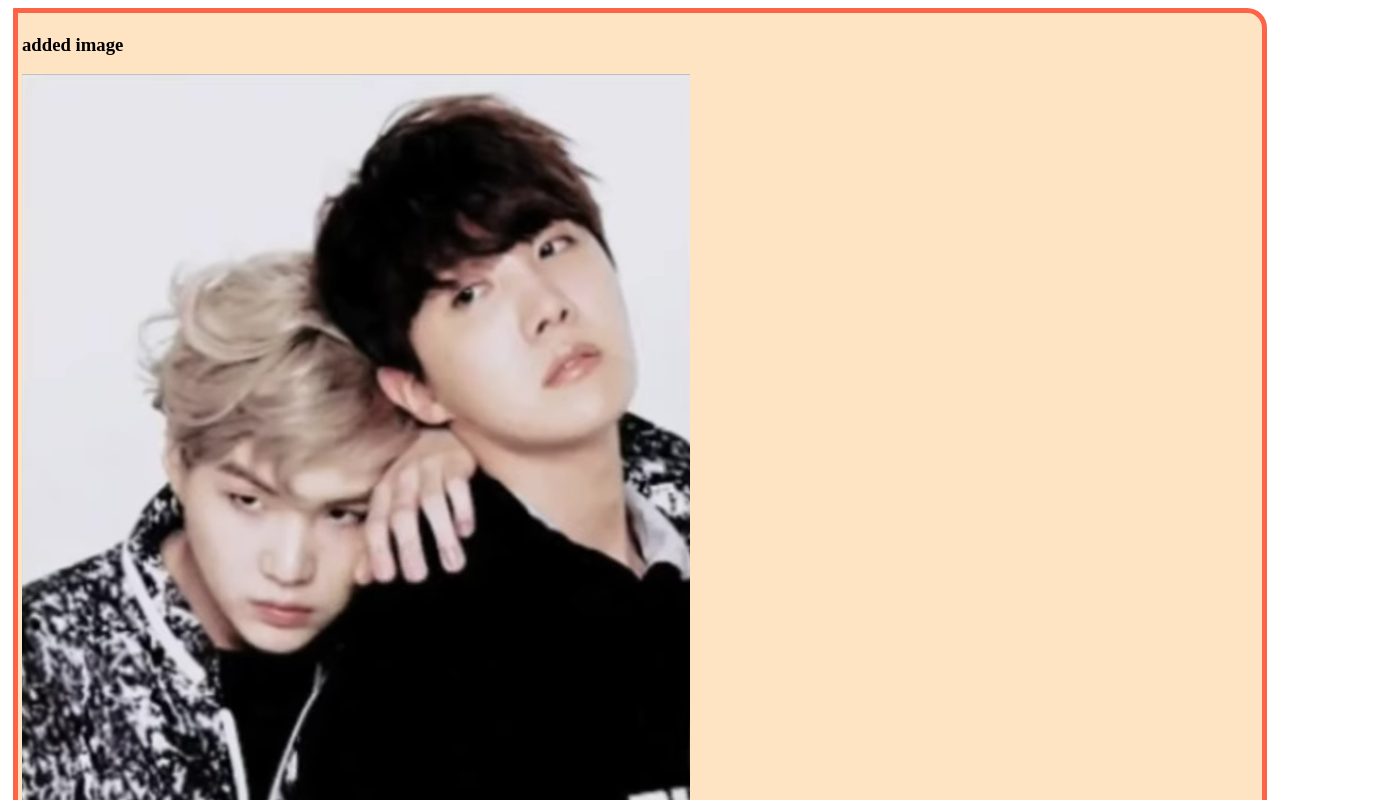
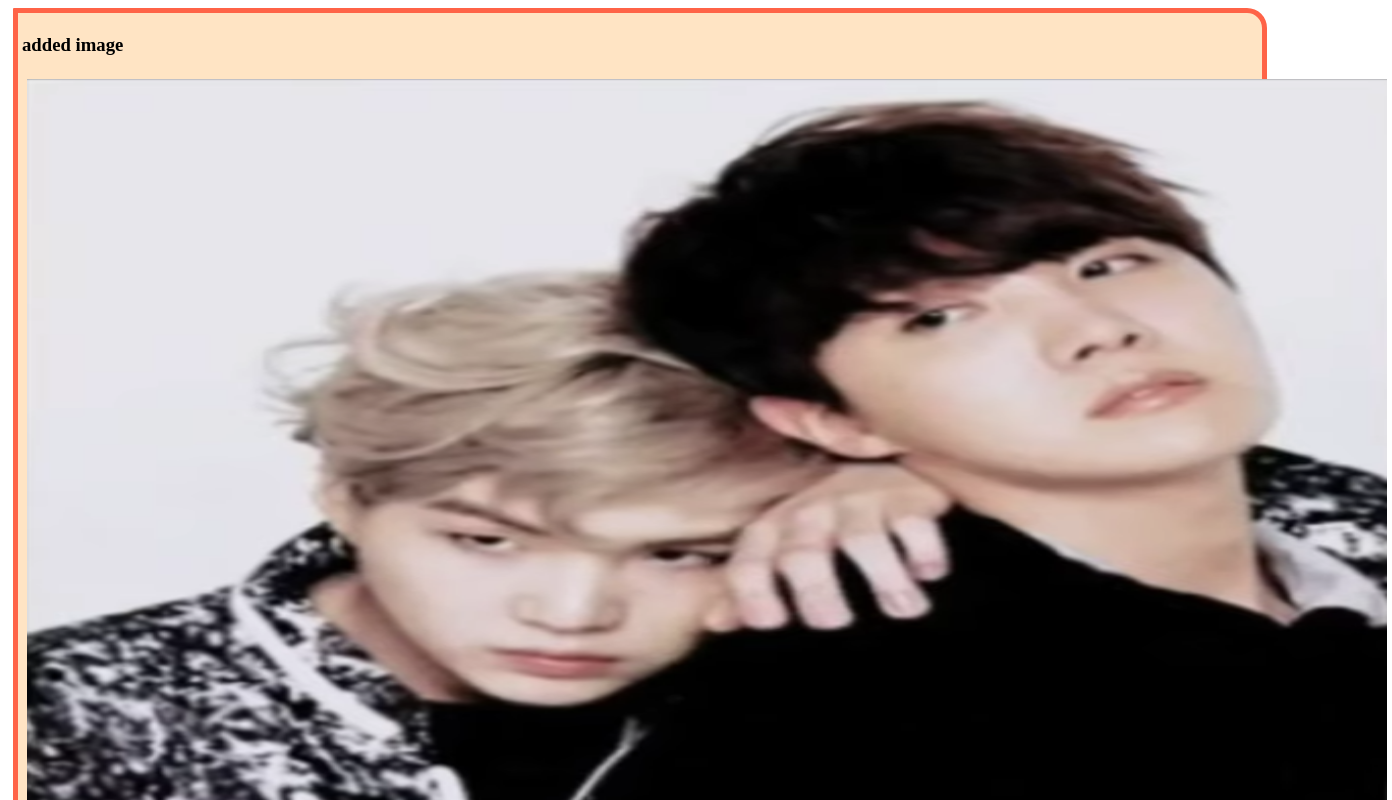
Before and after one commit to Sadia-Islam19/my-first-github-repo, a plain HTML site: page index.html in a window 1280 px wide. Shown: the top 800 px of the page, 1392 px wide, since content can reach past the window. Drawn offline with Linux system fonts and the light colour scheme.

Commit message:
adjust the height and width

```diff
--- a/styles/blog.css
+++ b/styles/blog.css
@@ -8,3 +8,8 @@ div{
 span{
     color: blue ;
 }
+img{
+    height: 827px;
+    width: 1360px;
+    padding: 5px;
+}
```
